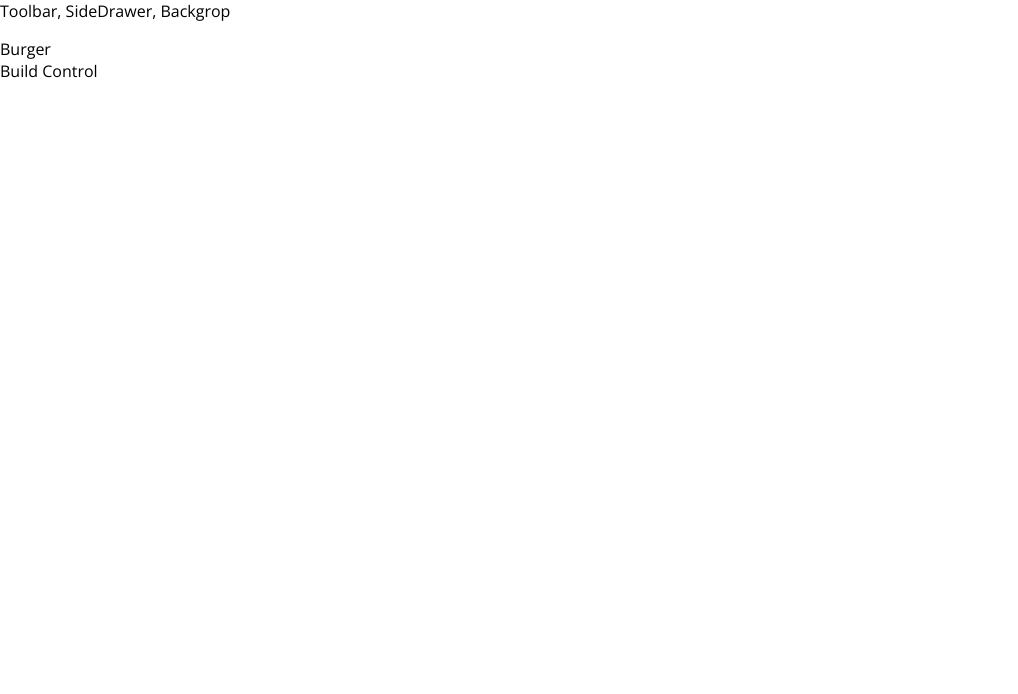
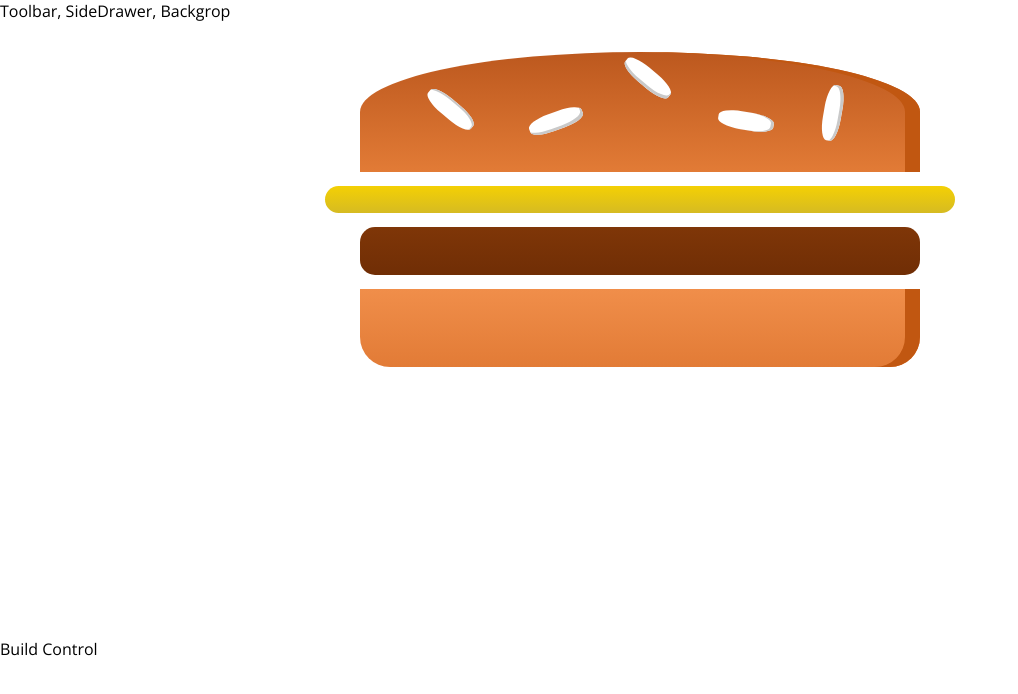
Before and after one commit to dusan011/Burger-app, a React (Create React App) app: page / in a window 1280 px wide. Shown: the top 694 px of the page, without its empty margins (0-1018 px from the left). Built offline with nearby package versions, Linux system fonts and the light colour scheme.

Commit message:
rendered burger component into burger builder component

```diff
--- a/src/containers/BurgerBuilder/BurgerBuilder.jsx
+++ b/src/containers/BurgerBuilder/BurgerBuilder.jsx
@@ -1,12 +1,14 @@
 import React, { Component } from "react";
 import Aux from "../../hoc/Aux";
+
+import Burger from "../../components/Burger/Burger";
 
 class BurgerBuilder extends Component {
   state = {};
   render() {
     return (
       <Aux>
-        <div>Burger</div>
+        <Burger />
         <div>Build Control</div>
       </Aux>
     );
```
